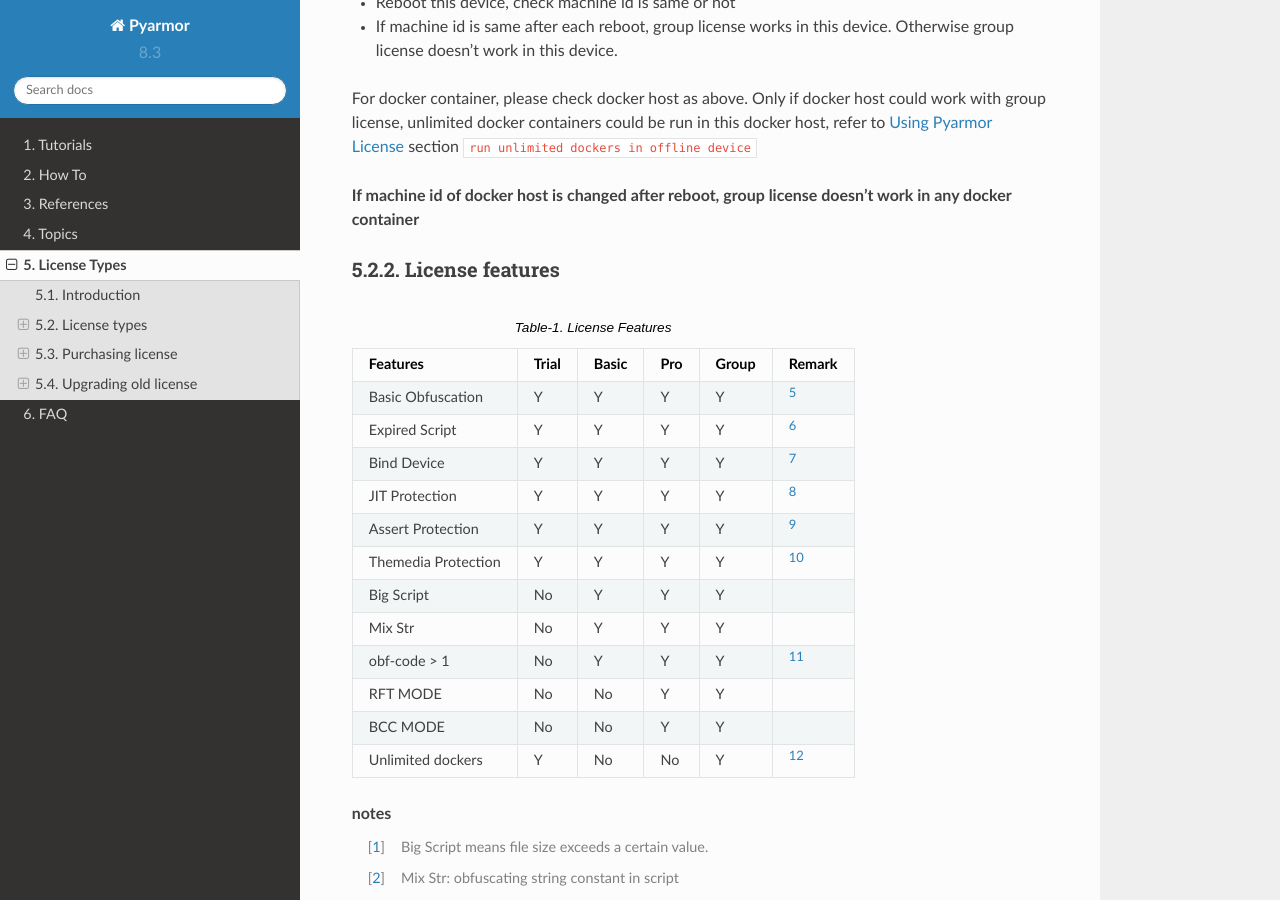
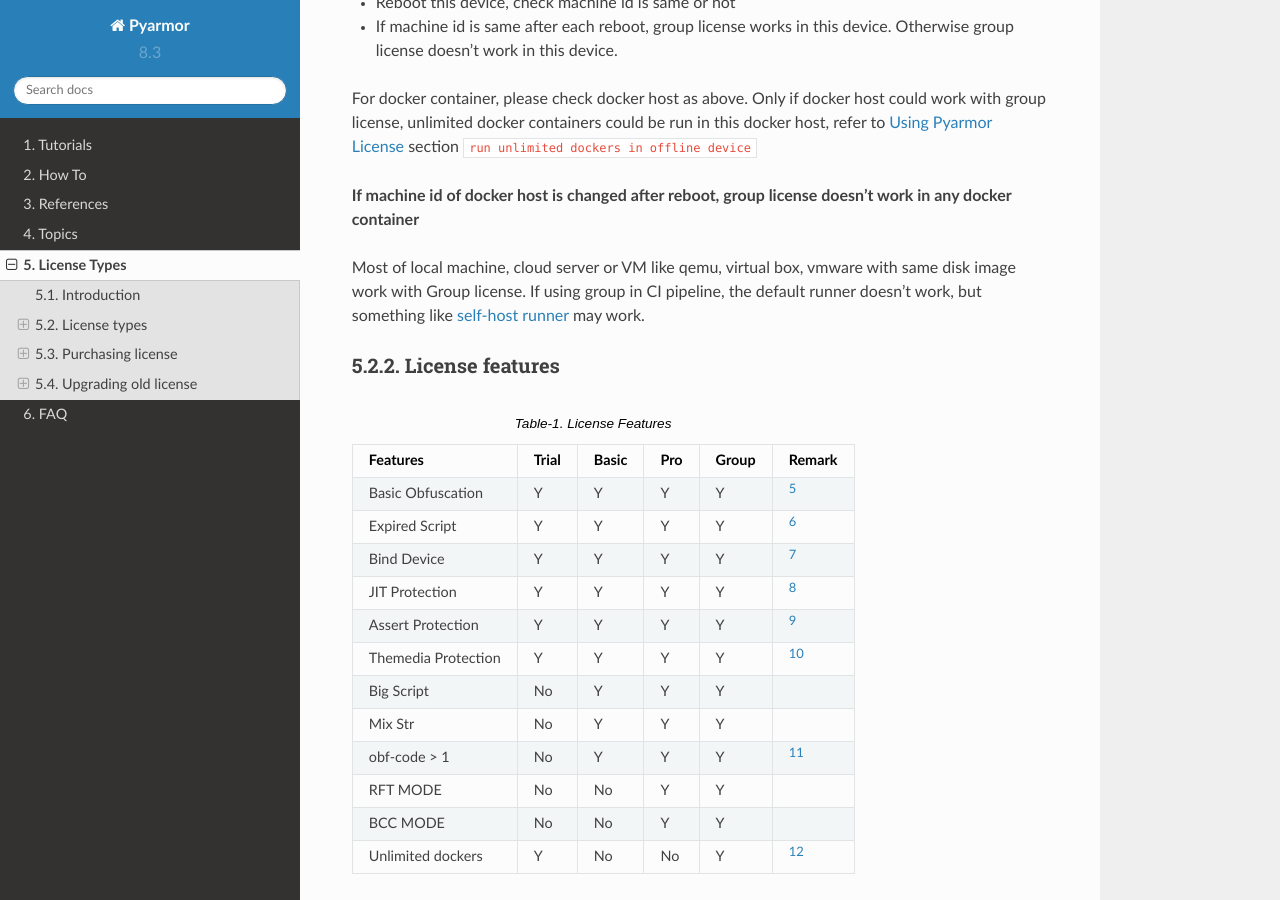
Before and after one commit to dashingsoft/pyarmor, a Sphinx documentation site: the page built from docs/licenses.rst, in a window 1280 px wide and 900 px high, scrolled down 3309 px. Built offline with Sphinx 7.4.7 and the Read the Docs theme 2.0.0, drawn with Linux system fonts in a browser that asks for light colours.

Commit message:
Doc self-hosted runner may work with group license

```diff
--- a/docs/how-to/register.rst
+++ b/docs/how-to/register.rst
@@ -219,9 +219,13 @@
 Using group license in CI pipeline
 ----------------------------------
 
-Unfortunately Pyarmor group license could be used in CI pipeline directly, one workaround is that first obfuscating scripts in docker container like above, then create a new branch to store obfuscated scripts in vc server.。
+Pyarmor group license could not be used in CI pipeline with default runners, but it may work on something like `self-host runner`__, please check CI documentation for more information.
+
+The other workaround is that first obfuscating scripts in docker container like above, then create a new branch to store obfuscated scripts in VC server.。
 
 CI pipeline could get obfuscated scripts from this new branch, and start workflow as they're normal Python scripts.
+
+__ https://docs.github.com/en/actions/hosting-your-own-runners/managing-self-hosted-runners/about-self-hosted-runners
 
 Upgrading old Pyarmor license
 =============================
--- a/docs/licenses.rst
+++ b/docs/licenses.rst
@@ -123,6 +123,10 @@
 For docker container, please check docker host as above. Only if docker host could work with group license, unlimited docker containers could be run in this docker host, refer to :doc:`how-to/register` section ``run unlimited dockers in offline device``
 
 **If machine id of docker host is changed after reboot, group license doesn't work in any docker container**
+
+Most of local machine, cloud server or VM like qemu, virtual box, vmware with same disk image work with Group license. If using group in CI pipeline, the default runner doesn't work, but something like `self-host runner`__ may work.
+
+__ https://docs.github.com/en/actions/hosting-your-own-runners/managing-self-hosted-runners/about-self-hosted-runners
 
 License features
 ----------------
```
Also changed, not shown: docs/questions.rst (+4 -4 lines).
